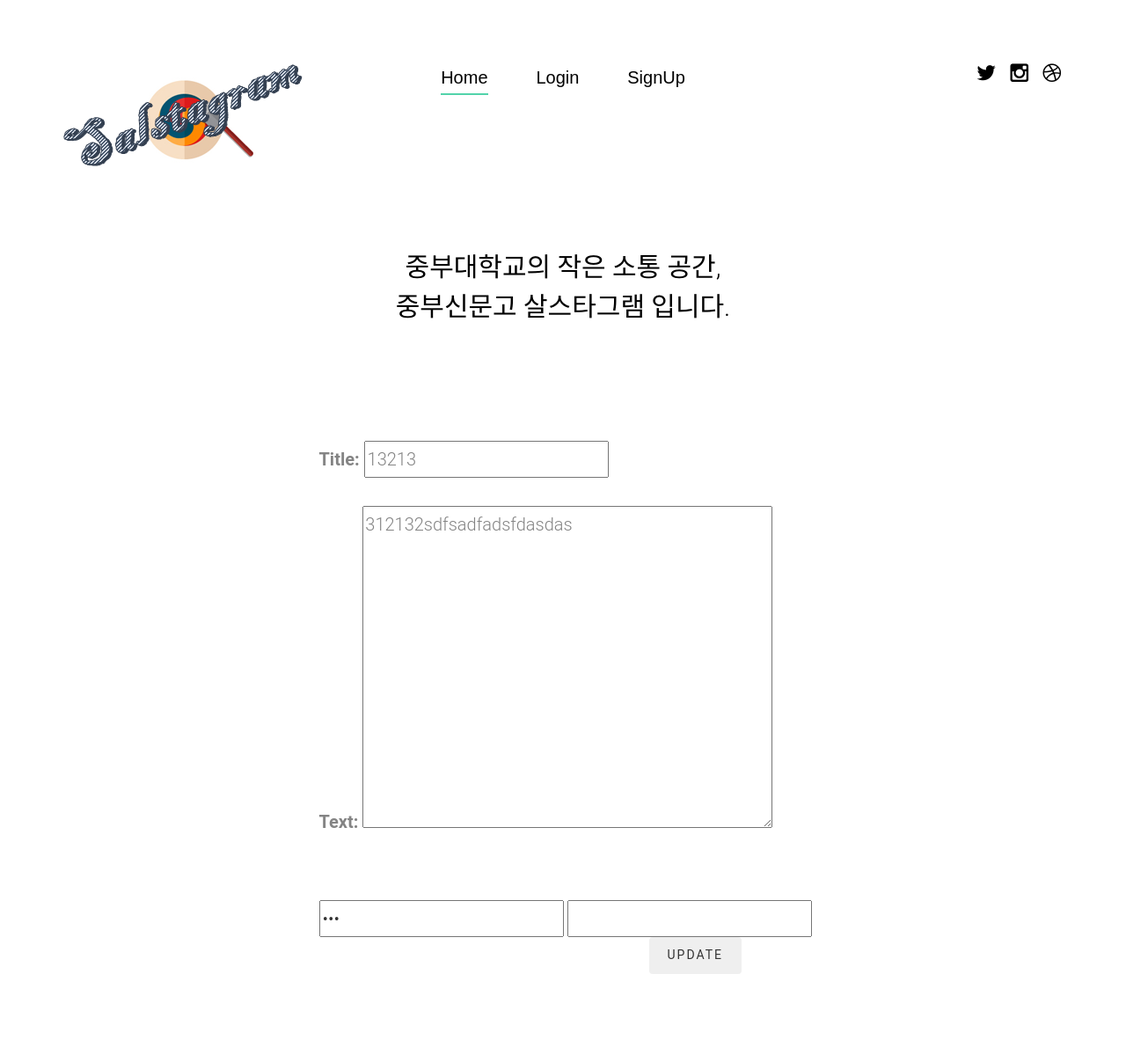
After one commit to zerochobo/salstagram, a Django app: page /board/update/9/ in a window 1280 px wide. The commit adds this page. Shown: the whole page at 88% size. Run offline with Django 3.2, Linux system fonts and the light colour scheme; data comes from the database, SQL or seed files in the repository; both versions use the stored data as it was after the commit; some libraries are stand-ins or nearby versions; some web fonts are replaced.

Commit message:
version 2

```diff
--- a/board/templates/board/board_detail.html
+++ b/board/templates/board/board_detail.html
@@ -33,6 +33,9 @@
      <div class="col-md-8 col-md-offset-2">
         {% disqus_show_comments %}
      </div>
-     <div class="col-md-8 col-md-offset-2"><a href="{% url 'board:delete' object.id %}" class="btn btn-info">삭제</a></div>
+     <div class="col-md-8 col-md-offset-2">
+         <a href="{% url 'board:delete' object.id %}" class="btn btn-info">삭제</a>
+         <a href="{% url 'board:update' object.id %}" class="btn btn-info">수정</a>
+     </div>
  </div>
 {% endblock %}
--- /dev/null
+++ b/board/templates/board/board_update.html
@@ -0,0 +1,21 @@
+{% extends 'base_blog.html' %}
+{% block title %}
+{% endblock %}
+{% block content %}
+ <div class="container">
+    <div class="row">
+       <div class="col-md-8 col-md-offset-3">
+           <form action="" method="post">
+                {% csrf_token %}
+                {{form.as_p}}
+               <br>
+            <input name="key" type="password" value="{{ object.key }}" readonly>
+            <input name="key2" type="password">
+               <div style="margin-left : 50%">
+                   <input type="submit" value="Update" class="btn btn-secondary">
+               </div>
+            </form>
+       </div>
+    </div>
+ </div>
+{% endblock %}
--- a/board/urls.py
+++ b/board/urls.py
@@ -1,5 +1,5 @@
 from django.urls import path
-from .views import BoardList, BoardCreate, BoardDetail, BoardDelete
+from .views import BoardList, BoardCreate, BoardDetail, BoardDelete, BoardUpdate
 from django.conf.urls.static import static
 from django.conf import settings
 
@@ -9,7 +9,7 @@ urlpatterns = [
     path("create/", BoardCreate.as_view(), name='create'),
     path("detail/<int:pk>/", BoardDetail.as_view(), name='detail'),
     path("delete/<int:pk>/", BoardDelete.as_view(), name='delete'),
-
+    path("update/<int:pk>/", BoardUpdate.as_view(), name='update'),
 ]
 
 urlpatterns += static(settings.MEDIA_URL, document_root=settings.MEDIA_ROOT)
--- a/board/views.py
+++ b/board/views.py
@@ -43,12 +43,14 @@ class BoardDetail(DetailView):
 
 class BoardUpdate(UpdateView):
     model = Board
+    fields = ['title', 'text']
     template_name_suffix = '_update'
+    success_url = "/board"
 
-    def update(self, request, *args, **kwargs):
+    def post(self, request, *args, **kwargs):
         if request.method == "POST":
             if request.POST["key"] != request.POST["key2"]:
                 messages.warning(request, "비밀번호를 틀리셨습니다.")
                 return HttpResponseRedirect('/board')
             else:
-                return super(BoardUpdate, self).update(request, *args, **kwargs)
+                return super(BoardUpdate, self).post(request, *args, **kwargs)
```
Also changed, not shown: blog/models.py (+4 -4 lines), db.sqlite3, 1 other file.
